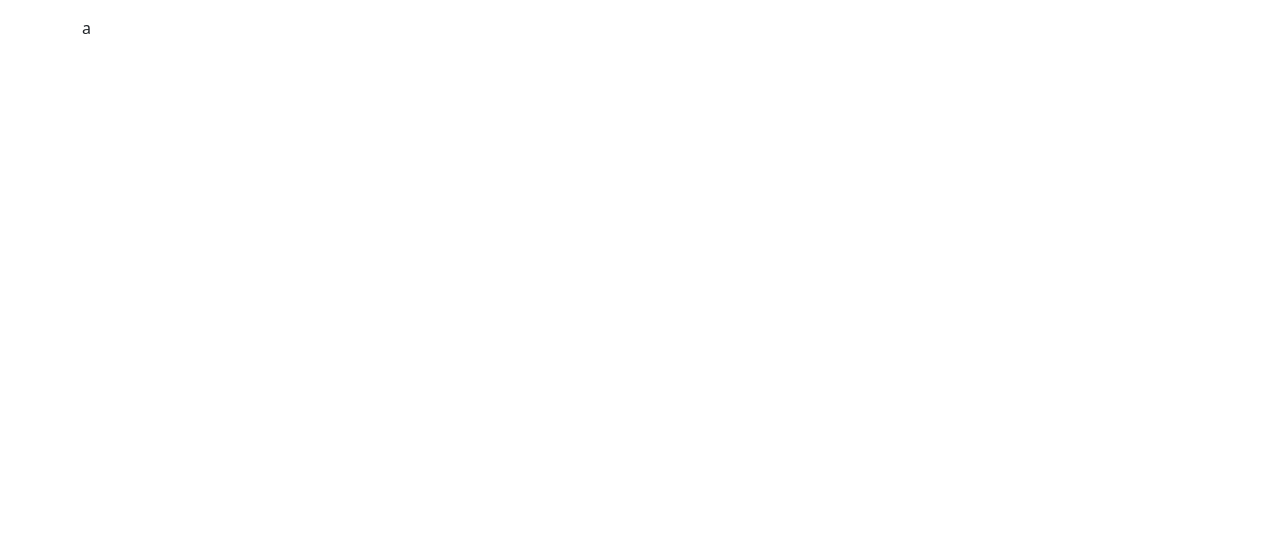
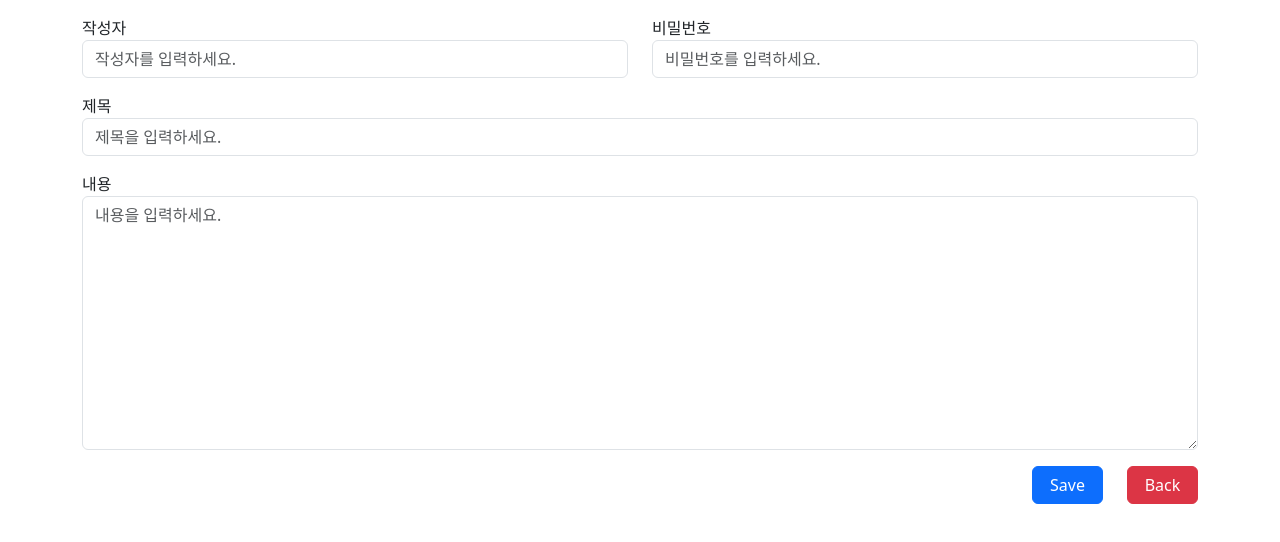
Before and after one commit to leehy03/board_Vue, a Vue app: page /write in a window 1280 px wide. Shown: the top 542 px of the page. Built offline with nearby package versions, Linux system fonts and the light colour scheme.

Commit message:
feat: 게시글 작성 페이지 추가

```diff
--- a/src/views/BoardWriteView.vue
+++ b/src/views/BoardWriteView.vue
@@ -1,9 +1,131 @@
 <template>
-  <div>a</div>
+  <div class="row mb-3">
+    <div class="col-6">
+      작성자
+      <input
+        type="text"
+        class="form-control"
+        placeholder="작성자를 입력하세요."
+        v-model="author"
+        ref="authorRef"
+      />
+    </div>
+    <div class="col-6">
+      비밀번호
+      <input
+        type="password"
+        class="form-control"
+        placeholder="비밀번호를 입력하세요."
+        v-model="password"
+        ref="passwordRef"
+      />
+    </div>
+  </div>
+  <div class="row mb-3">
+    <div class="col-12">
+      제목
+      <input
+        type="text"
+        class="form-control"
+        placeholder="제목을 입력하세요."
+        v-model="title"
+        ref="titleRef"
+      />
+    </div>
+  </div>
+  <div class="row mb-3">
+    <div class="col-12">
+      내용
+      <textarea
+        class="form-control"
+        placeholder="내용을 입력하세요."
+        rows="10"
+        v-model="content"
+        ref="contentRef"
+      ></textarea>
+    </div>
+  </div>
+  <div class="row mb-3 justify-content-end">
+    <div class="col-1">
+      <button type="button" class="w-100 btn btn-primary" @click="saveBoard">
+        Save
+      </button>
+    </div>
+    <div class="col-1">
+      <button type="button" class="w-100 btn btn-danger" @click="moveBackPage">
+        Back
+      </button>
+    </div>
+  </div>
 </template>
 <script>
+import Axios from "axios";
+import { useRouter } from "vue-router";
+import { ref, getCurrentInstance } from "vue";
 export default {
   name: "BoardWriteView",
-  setup() {},
+  setup() {
+    const { proxy } = getCurrentInstance();
+    console.log(proxy);
+    const router = useRouter();
+    const author = ref(new String());
+    const password = ref(new String());
+    const title = ref(new String());
+    const content = ref(new String());
+
+    const saveBoard = () => {
+      if (author.value == "" || author.value == null) {
+        alert("작성자를 입력해 주세요");
+        proxy.$refs.authorRef.focus();
+        return false;
+      }
+      if (password.value == "" || password.value == null) {
+        alert("비밀번호를 입력해 주세요");
+        proxy.$refs.passwordRef.focus();
+        return false;
+      }
+      if (title.value == "" || title.value == null) {
+        alert("제목을 입력해 주세요");
+        proxy.$refs.titleRef.focus();
+        return false;
+      }
+      if (content.value == "" || content.value == null) {
+        alert("내용을 입력해 주세요");
+        proxy.$refs.contentRef.focus();
+        return false;
+      }
+
+      Axios.post("http://localhost:8070/boards", {
+        author: author.value,
+        password: password.value,
+        title: title.value,
+        content: content.value,
+      })
+        .then((response) => {
+          if (response.data == 1) {
+            alert("작성이 완료되었습니다.");
+            moveBackPage();
+          } else {
+            alert("작성이 실패되었습니다.");
+          }
+        })
+        .catch((error) => {
+          console.log(error);
+        });
+    };
+
+    const moveBackPage = () => {
+      router.push({ name: "list" });
+      // router.go(-1);
+    };
+    return {
+      saveBoard,
+      moveBackPage,
+      author,
+      password,
+      title,
+      content,
+    };
+  },
 };
 </script>
```
